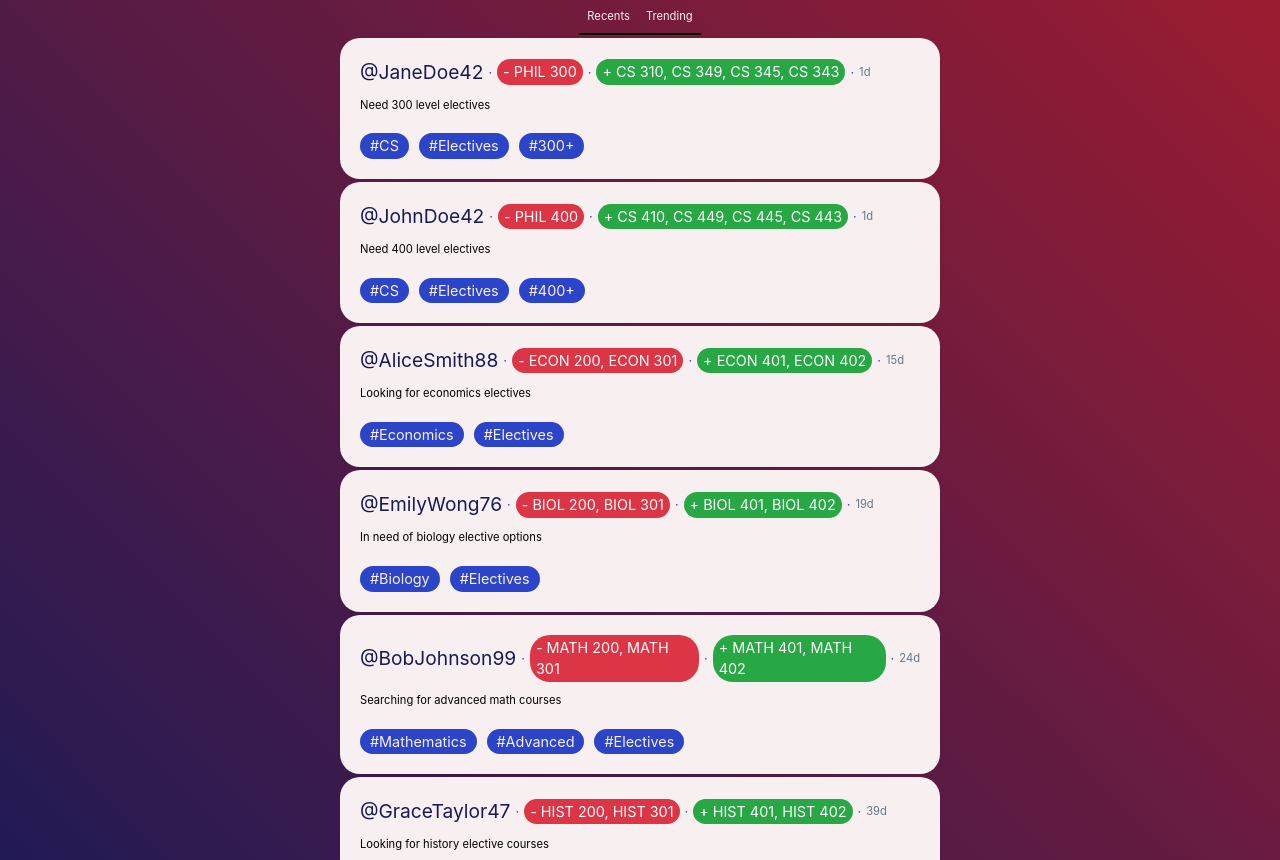
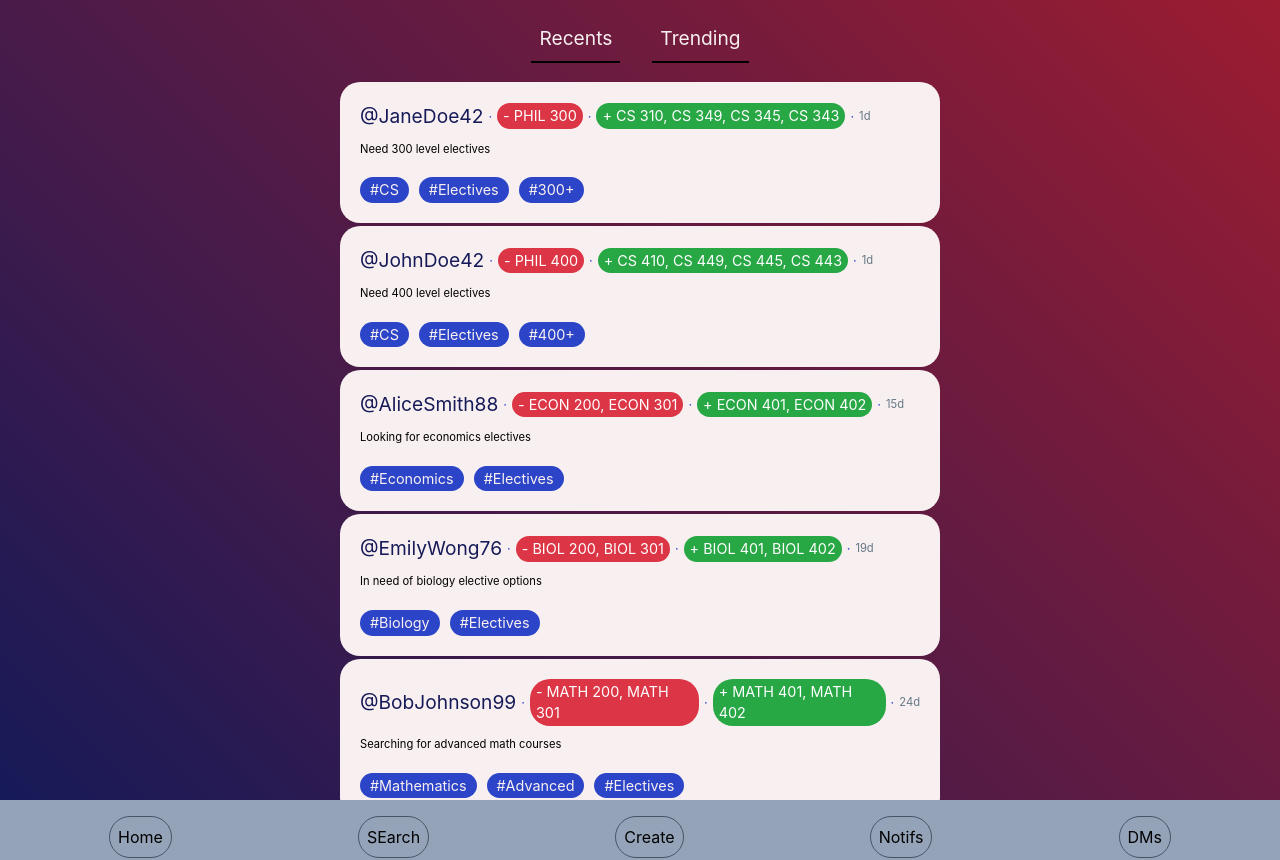
Before and after one commit to j-ackie/brutus, a React (Create React App) app in the folder frontend/: page / in a window 1280 px wide. Shown: the top 860 px of the page. Built offline with nearby package versions, Linux system fonts and the light colour scheme.

Commit message:
Feed scrolling, etc

```diff
--- a/frontend/src/components/Feed/Feed.tsx
+++ b/frontend/src/components/Feed/Feed.tsx
@@ -21,7 +21,7 @@
 
   // map over the listings outputted by listingquery and return a listing component for each
   return (
-    <div>
+    <div className="overflow-y-scroll">
       {listingQuery()
         .sort((a, b) => new Date(b.created_at).getTime() - new Date(a.created_at).getTime())
         .map((listing, index) => (
--- /dev/null
+++ b/frontend/src/components/Trending/Trending.tsx
@@ -0,0 +1,9 @@
+import React from 'react'
+
+function Trending() {
+  return (
+    <div>Trending</div>
+  )
+}
+
+export default Trending
--- a/frontend/src/global/Buttons.tsx
+++ b/frontend/src/global/Buttons.tsx
@@ -1,6 +1,6 @@
 import React, { ReactNode } from 'react'
 import { COLORS } from './Colors'
-import { RegText } from './Text'
+import { RegText, SubHeading } from './Text'
 
 type IconProps = {
   color: string,
@@ -26,11 +26,13 @@
 }
 
 function TextButton({text, color = COLORS.text, onClick, ...props} : TextButtonProps) {
+  let stylename = "p-2 border-b-2 border-b-black hover:border-b-accent duration-200"
+  if (props.className) stylename += " " + props.className
   return (
     <button style={{color: color}} onClick={onClick}
-      className="p-2 border-b-2 border-b-black hover:border-b-accent duration-200"
+      className={stylename}
     >
-      <RegText text={text}/>
+      <SubHeading text={text}/>
     </button>
   )
 }
--- a/frontend/src/pages/home/Home.tsx
+++ b/frontend/src/pages/home/Home.tsx
@@ -1,7 +1,8 @@
-import { listingQuery } from '../../pages/home/homeQueries'
 import { COLORS } from '../../global/Colors'
 import { TextButton } from '../../global/Buttons'
 import Feed from '../../components/Feed/Feed'
+import { useState } from 'react'
+import Trending from '../../components/Trending/Trending'
 
 const TAB_STATE_ENUM = {
   RECENTS: 0,
@@ -10,24 +11,21 @@
 
 function Home() {
 
-  const listing = listingQuery()
+  const [tab, setTab] = useState(TAB_STATE_ENUM.RECENTS)
 
   return (
-    <div style = {
+    <div className='flex flex-col items-center justify-start h-screen pt-4' style = {
       {
-        display: 'flex',
-        flexDirection: 'column',
-        alignItems: 'center',
-        justifyContent: 'start',
-        height: "100%",
         background: `linear-gradient(45deg, ${COLORS.primary}, ${COLORS.accent2})`
       }
     }>
-      <div>
-        <TextButton text='Recents' onClick={() => {}}/>
-        <TextButton text='Trending' onClick={() => {}}/>
+      <div className='pb-4'>
+        <TextButton text='Recents' onClick={() => {setTab(TAB_STATE_ENUM.RECENTS)}} className="mr-8"/>
+        <TextButton text='Trending' onClick={() => {setTab(TAB_STATE_ENUM.TRENDING)}}/>
       </div>
-      <Feed />
+      {
+        tab == TAB_STATE_ENUM.RECENTS ? <Feed /> : <Trending />
+      }
     </div>
   )
 }
```
